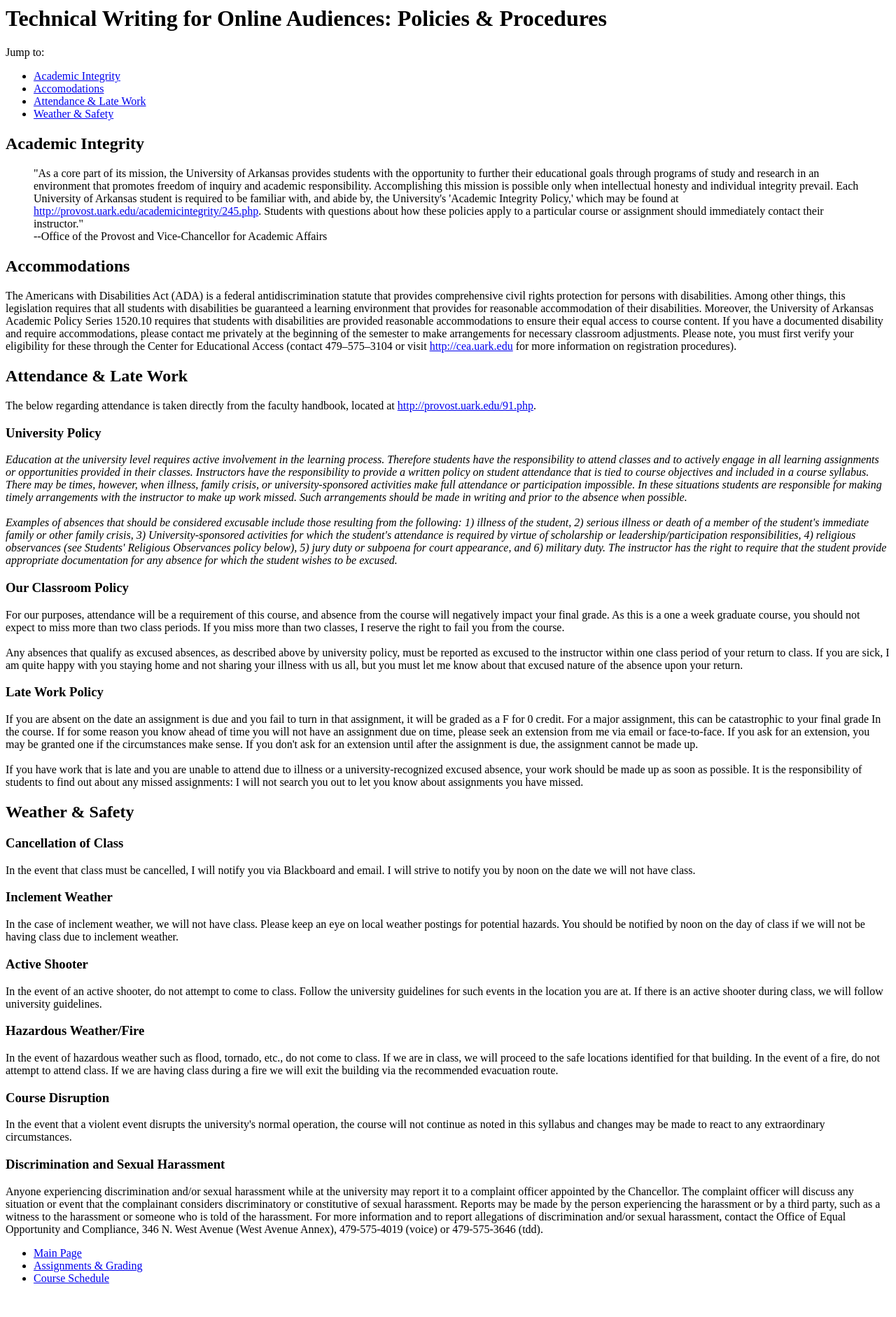
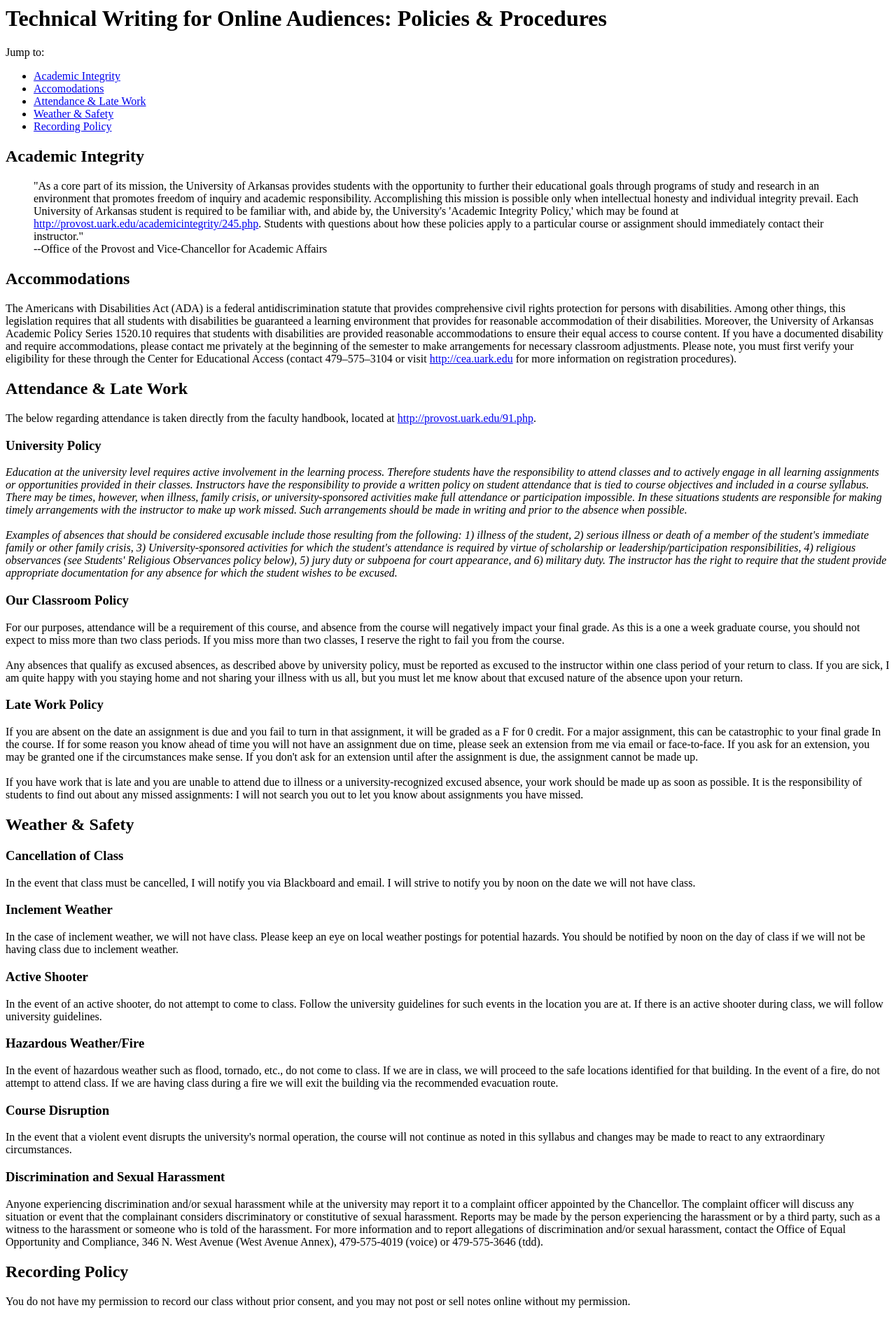
Before and after one commit to sarawest/test-respository, a plain HTML site: page policies.html in a window 1280 px wide. Shown: the top 1882 px of the page at 70% size. Before the commit the page ends 1852 px from the top, so only its background shows below. Drawn offline with Linux system fonts and the light colour scheme.

Commit message:
added recording policy

```diff
--- a/policies.html
+++ b/policies.html
@@ -13,6 +13,7 @@ Jump to:<br/>
 	<li><a href="#accommodations">Accomodations</a></li>
 	<li><a href="#attendance">Attendance &amp; Late Work</a></li>
 	<li><a href="#weather_safe">Weather &amp; Safety</a></li>
+	<li><a href="#recoding">Recording Policy</a></li>
 </ul>
 
 <h2 id="academic_int">Academic Integrity</h2>
@@ -56,6 +57,9 @@ If you have work that is late and you are unable to attend due to illness or a u
 <h3>Discrimination and Sexual Harassment</h3>
 <p>Anyone experiencing discrimination and/or sexual harassment while at the university may report it to a complaint officer appointed by the Chancellor. The complaint officer will discuss any situation or event that the complainant considers discriminatory or constitutive of sexual harassment. Reports may be made by the person experiencing the harassment or by a third party, such as a witness to the harassment or someone who is told of the harassment. For more information and to report allegations of discrimination and/or sexual harassment, contact the Office of Equal Opportunity and Compliance, 346 N. West Avenue (West Avenue Annex), 479-575-4019 (voice) or 479-575-3646 (tdd).</p>
 
+<h2 id="recording">Recording Policy</h2>
+You do not have my permission to record our class without prior consent, and you may not post or sell notes online without my permission.
+
 <ul>
  <li><a href="index.html">Main Page</a></li>
  <li><a href="assignments.html">Assignments &amp; Grading </a></li>
```
